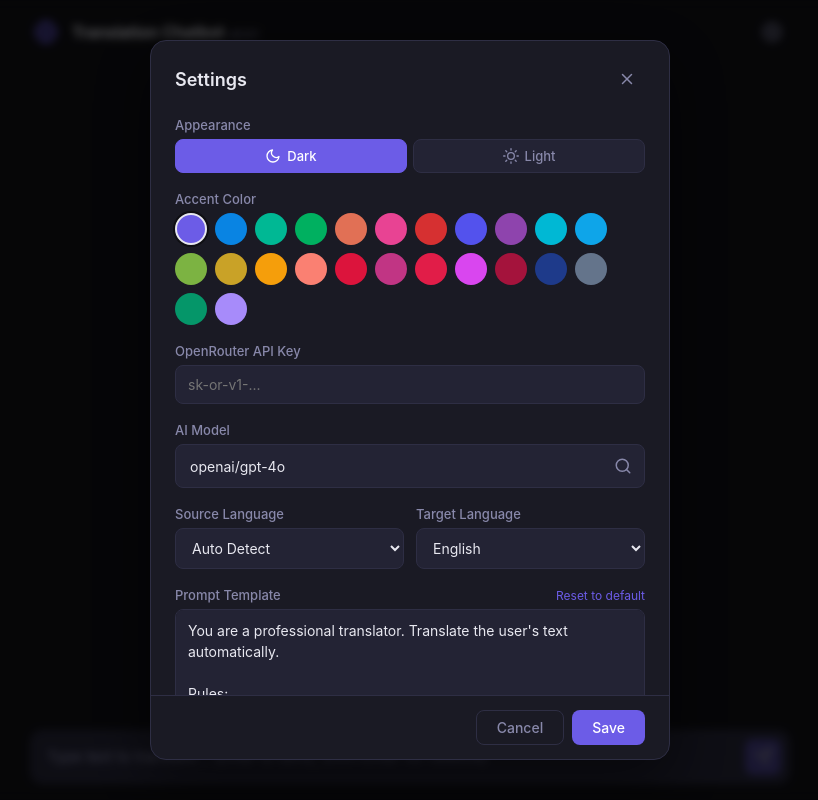
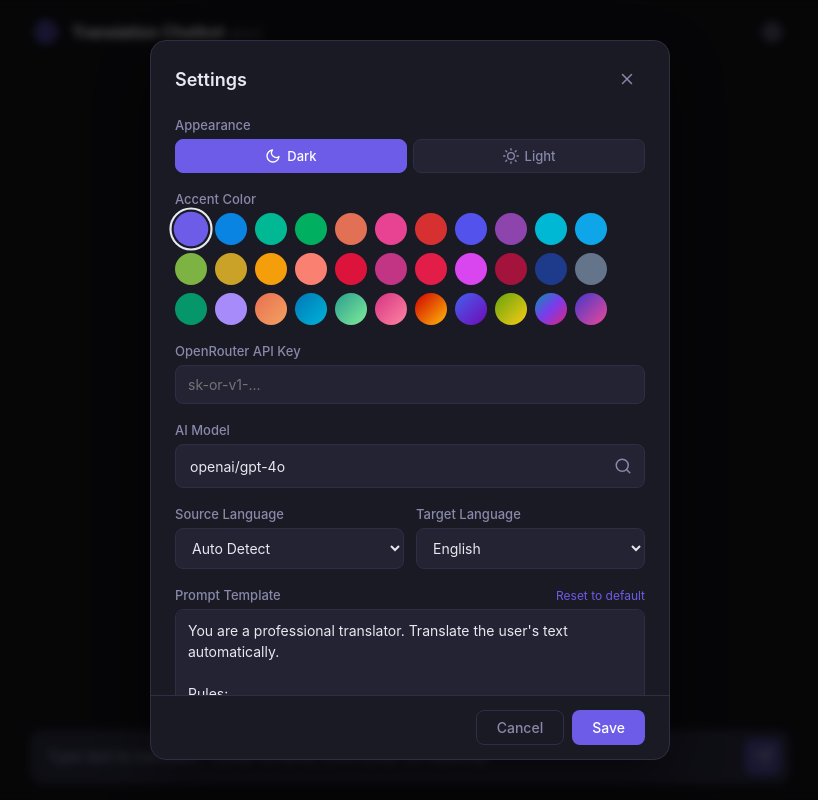
Before and after one commit to kenc90/translation-chatbot, a React (Vite) app: page / in a window 1280 px wide. Both pictures are taken after a click on the button 1002 px from the left and 32 px from the top of the page. Shown: the whole page, without its empty margins (230-1048 px from the left). Built offline with nearby package versions, Linux system fonts and the light colour scheme.

Commit message:
gradient accent color

```diff
--- a/src/App.css
+++ b/src/App.css
@@ -328,14 +328,14 @@
   height: 36px;
   border: none;
   border-radius: 8px;
-  background: var(--primary);
+  background: var(--primary-background);
   color: #fff;
   flex-shrink: 0;
   transition: background 0.15s, opacity 0.15s;
 }
 
 .send-btn:hover:not(:disabled) {
-  background: var(--primary-hover);
+  background: var(--primary-hover-background);
 }
 
 .send-btn:disabled {
@@ -695,7 +695,7 @@
 }
 
 .theme-toggle-btn.active {
-  background: var(--primary);
+  background: var(--primary-background);
   color: #fff;
   border-color: var(--primary);
 }
@@ -708,11 +708,12 @@
 }
 
 .swatch {
+  position: relative;
   width: 32px;
   height: 32px;
   border-radius: 50%;
-  border: 2px solid transparent;
-  transition: border-color 0.15s, transform 0.15s;
+  border: none;
+  transition: transform 0.15s;
 }
 
 .swatch:hover {
@@ -720,8 +721,25 @@
 }
 
 .swatch.active {
-  border-color: var(--text);
-  box-shadow: 0 0 0 2px var(--bg);
+  transform: scale(1.08);
+}
+
+.swatch.active::after {
+  content: '';
+  position: absolute;
+  inset: -4px;
+  border: 2px solid var(--text);
+  border-radius: inherit;
+  pointer-events: none;
+}
+
+.swatch:focus-visible::after {
+  content: '';
+  position: absolute;
+  inset: -4px;
+  border: 2px solid var(--primary);
+  border-radius: inherit;
+  pointer-events: none;
 }
 
 .field input,
@@ -773,7 +791,7 @@
   padding: 8px 20px;
   border: none;
   border-radius: 8px;
-  background: var(--primary);
+  background: var(--primary-background);
   color: #fff;
   font-size: 14px;
   font-weight: 500;
@@ -781,7 +799,7 @@
 }
 
 .btn-primary:hover {
-  background: var(--primary-hover);
+  background: var(--primary-hover-background);
 }
 
 .btn-danger {
--- a/src/App.jsx
+++ b/src/App.jsx
@@ -294,11 +294,11 @@ function SettingsModal({ open, settings, recentModels, onPickRecentModel, onRemo
           <div className="field">
             <span>Accent Color</span>
             <div className="accent-swatches">
-              {Object.entries(ACCENT_COLORS).map(([name, { primary }]) => (
+              {Object.entries(ACCENT_COLORS).map(([name, { primary, gradient }]) => (
                 <button
                   key={name}
                   className={`swatch ${draft.accentColor === name ? 'active' : ''}`}
-                  style={{ backgroundColor: primary }}
+                  style={{ background: gradient || primary }}
                   onClick={() => setDraft({ ...draft, accentColor: name })}
                   aria-label={name}
                   title={name}
@@ -511,6 +511,8 @@ export default function App() {
     const color = ACCENT_COLORS[settings.accentColor] || ACCENT_COLORS.Purple
     document.documentElement.style.setProperty('--primary', color.primary)
     document.documentElement.style.setProperty('--primary-hover', color.hover)
+    document.documentElement.style.setProperty('--primary-background', color.gradient || color.primary)
+    document.documentElement.style.setProperty('--primary-hover-background', color.gradient || color.hover)
   }, [settings.theme, settings.accentColor])
 
   const recordRecentModel = (model) => {
--- a/src/constants.js
+++ b/src/constants.js
@@ -6,7 +6,7 @@ Rules:
 - Preserve the original tone, meaning, and formatting
 - Return ONLY the translated text with no explanations, no notes, and no additional commentary`
 
-export const APP_VERSION = 'v0.0.1'
+export const APP_VERSION = 'v0.0.2'
 
 export const MODELS = [
   'openai/gpt-4o',
@@ -69,6 +69,15 @@ export const ACCENT_COLORS = {
   Slate:    { primary: '#64748b', hover: '#7889a0' },
   Emerald:  { primary: '#059669', hover: '#17aa7c' },
   Lavender: { primary: '#a78bfa', hover: '#b49ffc' },
+  Sunrise:  { primary: '#e76f51', hover: '#f4a261', gradient: 'linear-gradient(135deg, #e76f51, #f4a261)' },
+  Lagoon:   { primary: '#0077b6', hover: '#00b4d8', gradient: 'linear-gradient(135deg, #0077b6, #00b4d8)' },
+  Aurora:   { primary: '#2a9d8f', hover: '#80ed99', gradient: 'linear-gradient(135deg, #2a9d8f, #80ed99)' },
+  Candy:    { primary: '#d63384', hover: '#ff85a1', gradient: 'linear-gradient(135deg, #d63384, #ff85a1)' },
+  Fire:     { primary: '#d00000', hover: '#ffba08', gradient: 'linear-gradient(135deg, #d00000, #ffba08)' },
+  Twilight: { primary: '#4361ee', hover: '#7209b7', gradient: 'linear-gradient(135deg, #4361ee, #7209b7)' },
+  Citrus:   { primary: '#65a30d', hover: '#facc15', gradient: 'linear-gradient(135deg, #65a30d, #facc15)' },
+  Prism:    { primary: '#0891b2', hover: '#db2777', gradient: 'linear-gradient(135deg, #0891b2, #7c3aed, #db2777)' },
+  Cosmos:   { primary: '#4338ca', hover: '#ec4899', gradient: 'linear-gradient(135deg, #4338ca, #ec4899)' },
 }
 
 export const STORAGE_KEYS = {
--- a/src/index.css
+++ b/src/index.css
@@ -9,6 +9,8 @@
   --text-muted: #8888aa;
   --primary: #6c5ce7;
   --primary-hover: #7e6ff0;
+  --primary-background: var(--primary);
+  --primary-hover-background: var(--primary-hover);
   --user-bubble: color-mix(in srgb, var(--primary) 28%, var(--surface));
   --ai-bubble: color-mix(in srgb, var(--primary) 10%, var(--surface));
   --error: #ff6b6b;
```
Also changed, not shown: 5 other files (tests, documents, lock files or other folders).
